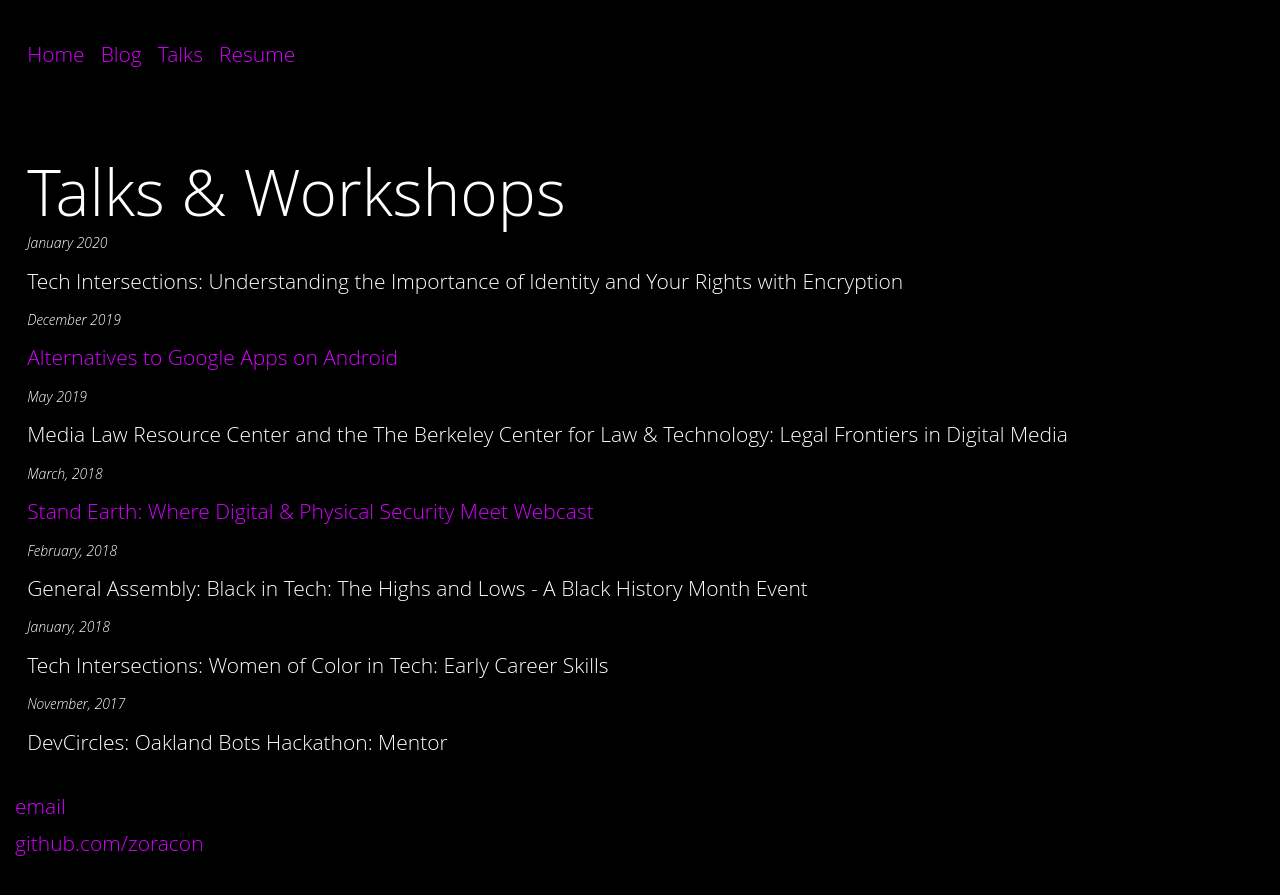
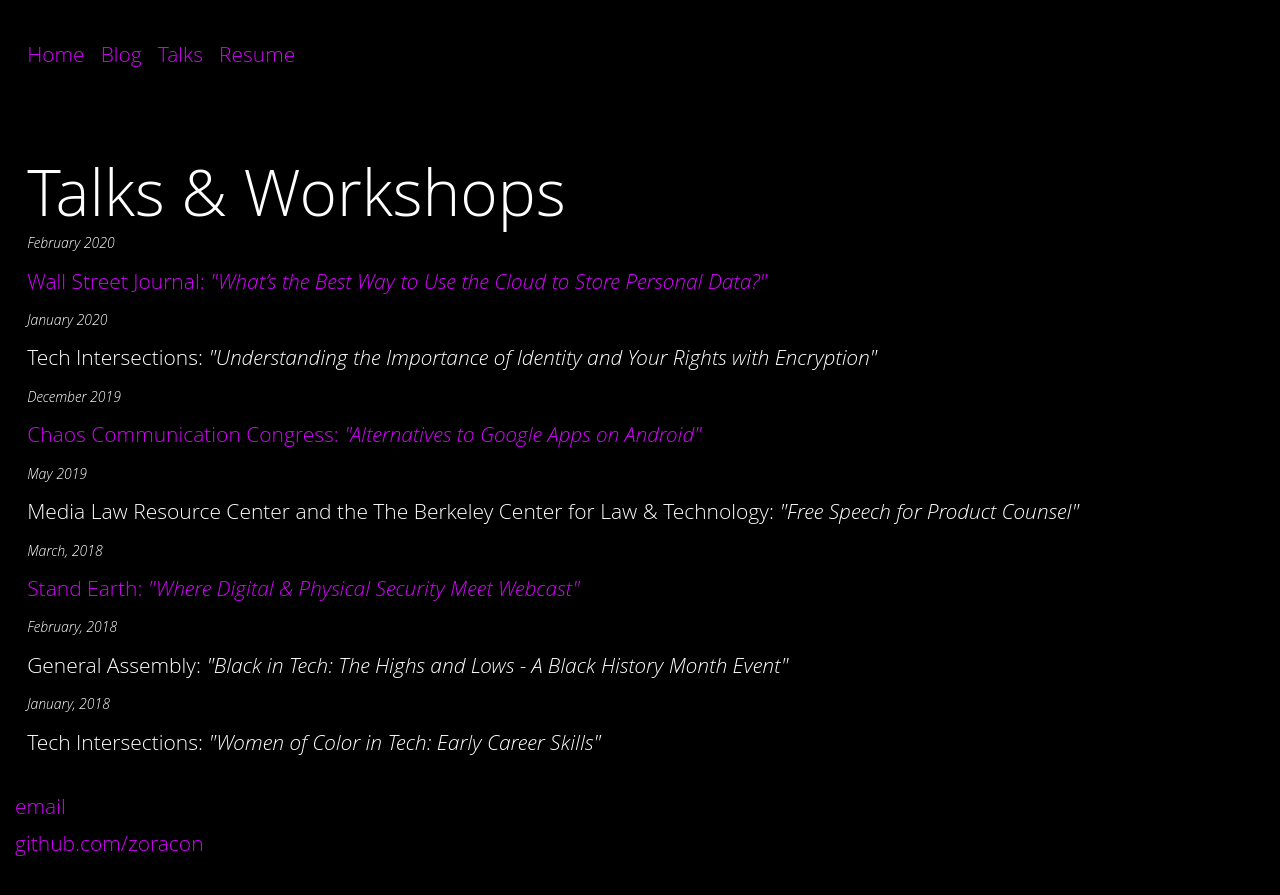
Before and after one commit to zoracon/zoracon.github.io, a Jekyll site: the page built from media.html, in a window 1280 px wide. Shown: the top 895 px of the page. Built offline with Jekyll 4.4.1, drawn with Linux system fonts in a browser that asks for light colours.

Commit message:
add more

```diff
--- a/media.html
+++ b/media.html
@@ -4,23 +4,22 @@
 ---
 <h1>{{ page.title }}</h1>
 
+<em>February 2020</em>
+<h2 class="talk-title"><a target="_blank" href="https://www.wsj.com/articles/whats-the-best-way-to-use-the-cloud-to-store-personal-data-11582513321">Wall Street Journal: <i>"What’s the Best Way to Use the Cloud to Store Personal Data?"</i></a></h2>
+
 <em>January 2020</em>
-<h2 class="talk-title">Tech Intersections: Understanding the Importance of Identity and Your Rights with Encryption</h2>
-
+<h2 class="talk-title">Tech Intersections: <i>"Understanding the Importance of Identity and Your Rights with Encryption"</i></h2>
 <em>December 2019</em>
-<h2 class="talk-title"><a target="_blank" href="https://events.ccc.de/congress/2019/wiki/index.php/Session:Alternatives_to_Google_Apps_on_Android#_116a8b66b2792d94bbf03127194fb804">Alternatives to Google Apps on Android</a></h2>
+<h2 class="talk-title"><a target="_blank" href="https://events.ccc.de/congress/2019/wiki/index.php/Session:Alternatives_to_Google_Apps_on_Android#_116a8b66b2792d94bbf03127194fb804">Chaos Communication Congress: <i>"Alternatives to Google Apps on Android"</i></a></h2>
 
 <em>May 2019</em>
-<h2>Media Law Resource Center and the The Berkeley Center for Law & Technology: Legal Frontiers in Digital Media</h2>
+<h2>Media Law Resource Center and the The Berkeley Center for Law & Technology: <i>"Free Speech for Product Counsel"</i></h2>
 
 <em>March, 2018</em>
-<h2 class="talk-title"><a target="_blank" href="https://www.youtube.com/watch?v=b8B43AqjeTQ&feature=youtu.be">Stand Earth: Where Digital & Physical Security Meet Webcast</a></h2>
+<h2 class="talk-title"><a target="_blank" href="https://www.youtube.com/watch?v=b8B43AqjeTQ&feature=youtu.be">Stand Earth: <i>"Where Digital & Physical Security Meet Webcast"</i></a></h2>
 
 <em>February, 2018</em>
-<h2 class="talk-title">General Assembly: Black in Tech: The Highs and Lows - A Black History Month Event</h2>
+<h2 class="talk-title">General Assembly: <i>"Black in Tech: The Highs and Lows - A Black History Month Event"</i></h2>
 
 <em>January, 2018</em>
-<h2 class="talk-title">Tech Intersections: Women of Color in Tech: Early Career Skills</h2>
-
-<em>November, 2017</em>
-<h2 class="talk-title">DevCircles: Oakland Bots Hackathon: Mentor</h2>
+<h2 class="talk-title">Tech Intersections: <i>"Women of Color in Tech: Early Career Skills"</i></h2>
```
